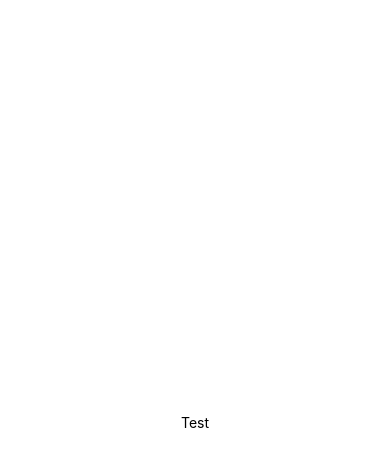
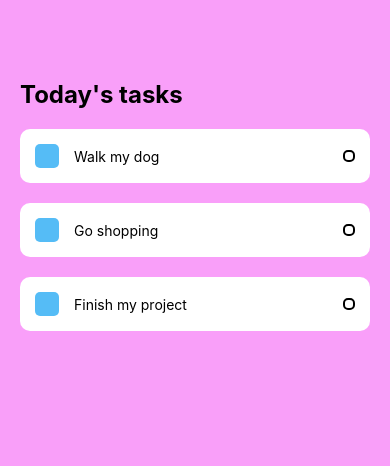
Before and after one commit to NelliWojo/awesome-todo, a React Native app: screen / in a window 390 px wide. Shown: the top 466 px of the page. Built offline with nearby package versions, Linux system fonts and the light colour scheme.

Commit message:
feat : bento: add task component & styles

```diff
--- a/App.js
+++ b/App.js
@@ -1,14 +1,19 @@
-import { StatusBar } from 'expo-status-bar';
-import { StyleSheet, Text, View, Image } from 'react-native';
+import { StatusBar } from "expo-status-bar";
+import { StyleSheet, Text, View, Image } from "react-native";
+import TaskCard from "./components/TaskCard";
 
 export default function App() {
-  const handlePress = () => console.log("Clicked")
-
   return (
     <View style={styles.container}>
       {/* <Text numberOfLines={1} onPress={handlePress}>Now this looks like a job for me so everybody just follows me cos we need a little contreversy and it feels so empty without me lalalala lalalala lalalala lalalala</Text> */}
-      <Text>Test</Text>
-      <StatusBar style="auto" />
+      <View style={styles.tasksWrapper}>
+        <Text style={styles.sectionTitle}>Today's tasks</Text>
+        <View style={styles.items}>
+          <TaskCard text="Walk my dog" />
+          <TaskCard text="Go shopping" />
+          <TaskCard text="Finish my project" />
+        </View>
+      </View>
     </View>
   );
 }
@@ -16,8 +21,19 @@ export default function App() {
 const styles = StyleSheet.create({
   container: {
     flex: 1,
-    backgroundColor: '#fff',
-    alignItems: 'center',
-    justifyContent: 'center',
+    backgroundColor: "#F99FF9",
+    // alignItems: 'center',
+    // justifyContent: 'center',
+  },
+  tasksWrapper: {
+    paddingTop: 80,
+    paddingHorizontal: 20,
+  },
+  sectionTitle: {
+    fontSize: 24,
+    fontWeight: "bold",
+  },
+  items: {
+    marginTop: 20
   },
 });
--- /dev/null
+++ b/components/TaskCard.js
@@ -0,0 +1,48 @@
+import React from "react";
+import { Text, TouchableOpacity, View, StyleSheet } from "react-native";
+
+export default function TaskCard(props) {
+  return (
+    <View style={styles.item}>
+      <View style={styles.itemLeft}>
+        <TouchableOpacity style={styles.square}></TouchableOpacity>
+        <Text style={styles.itemText}>{props.text}</Text>
+      </View>
+      <View style={styles.circular}></View>
+    </View>
+  );
+}
+
+const styles = StyleSheet.create({
+  item: {
+    backgroundColor: "#fff",
+    padding: 15,
+    borderRadius: 10,
+    flexDirection: "row",
+    alignItems: "center",
+    justifyContent: "space-between",
+    marginBottom: 20,
+  },
+  itemLeft: {
+    flexDirection: "row",
+    alignItems: "center",
+    flexWrap: "wrap",
+  },
+  square: {
+    width: 24,
+    height: 24,
+    backgroundColor: "#55BCF6",
+    borderRadius: 5,
+    marginRight: 15,
+  },
+  itemText: {
+    maxWidth: "80%",
+  },
+  circular: {
+    width: 12,
+    height: 12,
+    borderColor: "55BCF6",
+    borderWidth: 2,
+    borderRadius: 5,
+  },
+});
```
